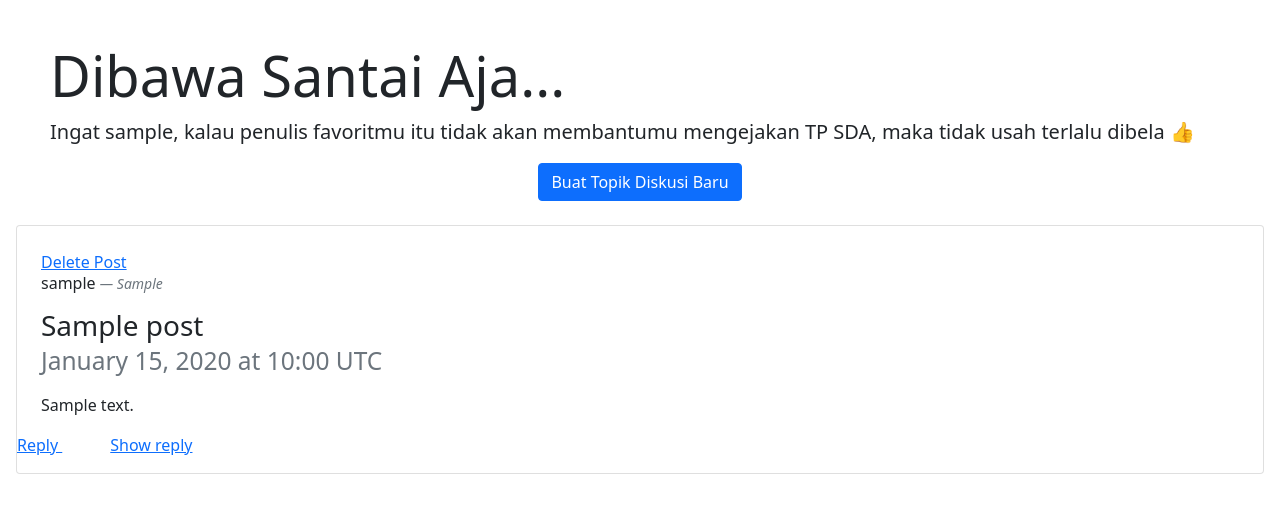
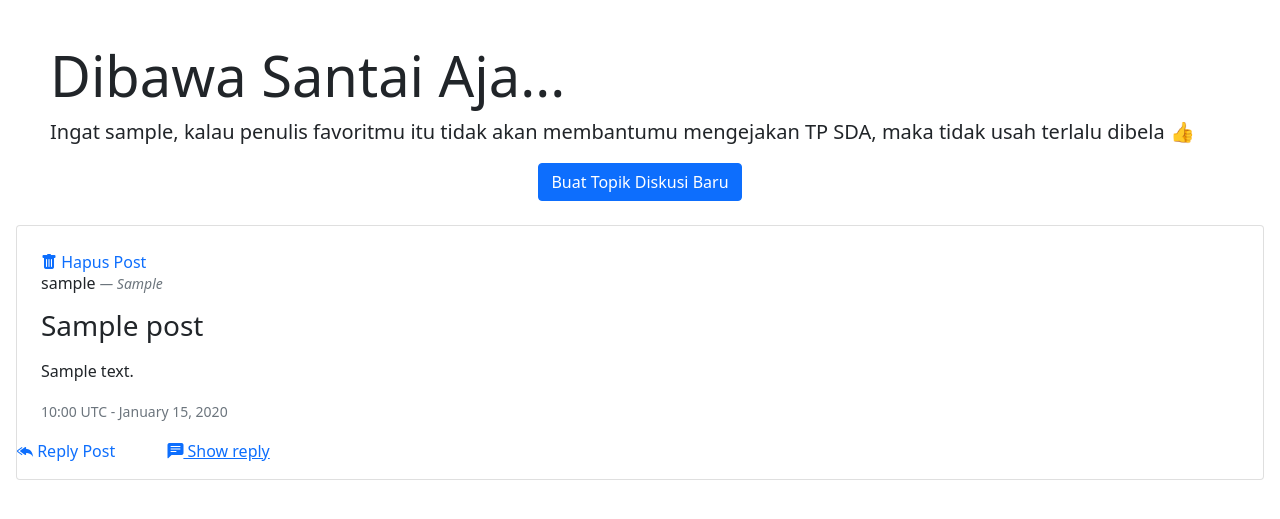
Before and after one commit to pbp-d03/literakarya, a Django app: page /forum/ in a window 1280 px wide. Shown: the part 56-575 px from the top of the page. Run offline with Django 4.2, Linux system fonts and the light colour scheme; a user stored in the database is signed in; data comes from the database, SQL or seed files in the repository; tables that the repository leaves empty hold one stand-in row (values such as "Sample post"); data that the repository does not hold is empty; parts of the project's set-up code (start-up, migrations or seed data) failed here and were passed over; some libraries are stand-ins or nearby versions.

Commit message:
Fungsionalitas forum ok

```diff
--- a/forum/templates/forum.html
+++ b/forum/templates/forum.html
@@ -2,6 +2,9 @@
 {% load static %}
 {% block content %}
 
+<head>
+  <title>Forum</title>
+  <link rel="stylesheet" href="https://cdn.jsdelivr.net/npm/bootstrap-icons@1.3.0/font/bootstrap-icons.css">
   <style>
       h1 {
           padding-left: 50px;
@@ -38,6 +41,7 @@
         background-position: right center;
       }
   </style>
+</head>
 
 <div class="jumbotron">
     <h1 class="display-4">Dibawa Santai Aja...</h1>
@@ -130,15 +134,15 @@
     // put post
     let user_username = JSON.parse(document.getElementById('user_username').textContent);
     let deleteOption = (user_username === post.fields.user)
-                      ?`  <a id="delete-post-${post.pk}" href="delete-post/${post.pk}">
-                            Delete Post
+                      ?`  <a id="delete-post-${post.pk}" href="delete-post/${post.pk}" style="text-decoration: none; text-align: right;">
+                            <i class="bi bi-trash-fill"></i> Hapus Post
                           </a>
 `
                       : '';
     let replyOption = (!user_username)
                       ? ''
-                      : `<a data-bs-toggle="collapse" href="#reply-${post.pk}" role="button" aria-expanded="false" aria-controls="collapseExample">
-                          Reply
+                      : `<a data-bs-toggle="collapse" href="#reply-${post.pk}" role="button" aria-expanded="false" aria-controls="collapseExample" style="text-decoration: none;">
+                        <i class="bi bi-reply-all-fill"></i> Reply Post
                         </a>`;
 
     $("#posts").prepend(
@@ -150,23 +154,23 @@
               <h6>${post.fields.user} <small class="text-muted"><i>  —  ${post.fields.topic}</i></small></h6>
             </div>
             <h3 class="card-title pt-2">
-              ${post.fields.subject}<br>
-              <small class="date-info text-muted">${post.fields.date}</small>
+              ${post.fields.subject}
             </h3>
             <p class="card-text pt-2">${post.fields.message}</p>
+            <small class="date-info text-muted">${post.fields.date}</small>
           </div>
 
           <div class="icon-group mb-2">
             ${replyOption}
 
             <a data-bs-toggle="collapse" href="#reply-post-${post.pk}" role="button" aria-expanded="false" class="collapsed mx-5">
-              Show reply
+              <i class="bi bi-chat-left-text-fill"></i> Show reply
             </a>
           </div>
 
           <div class="collapse mt-2 mx-4" id="reply-${post.pk}">
+            <form method="POST" id="add-reply-${post.pk}">
               {% csrf_token %}
-            <form method="POST" id="add-reply-${post.pk}">
               <textarea type="text" name="reply-body-${post.pk}" id="reply-body-${post.pk}" class="form-control" required></textarea>
               <button class="btn btn-dark" type="submit" style="margin-top: 10px"> add reply </button>
             </form>
@@ -202,7 +206,7 @@
     let deleteOption = (user_username === reply.fields.user)
                       ?`
                             <a class="dropdown-item" id="delete-reply-${reply.pk}" href="delete-reply/${reply.pk}")">
-                              Delete reply
+                              <i class="bi bi-trash-fill"></i> Hapus Reply
                             </a>`
                       : '';
     $(`#reply-post-${reply.fields.post}`).append(
--- a/forum/views.py
+++ b/forum/views.py
@@ -16,7 +16,7 @@ def show_forum(request):
         selected_genre = request.POST.get('selected_genre', None)
         print(selected_genre)
         if selected_genre == "Literasi umum":
-            topic_options = [{'value': "Pilih Judul Buku", 'text': "Pilih Judul Buku"}]
+            topic_options = [{'value': "Literasi umum", 'text': "Literasi umum"}]
             return JsonResponse({'topic_options': topic_options})
         if selected_genre:
             filtered_books = books.filter(genre_1=selected_genre)
@@ -48,7 +48,7 @@ def get_posts_json(request):
                 "subject" : post.subject,
                 "topic" : post.topic,
                 "message" : post.message,
-                "date" : post.date.strftime("%B %d, %Y at %H:%M %Z")
+                "date" : post.date.strftime("%H:%M %Z - %B %d, %Y")
             }
         })
     return JsonResponse(data,safe=False)
@@ -64,7 +64,7 @@ def get_replies_json(request, id):
                 "user" : reply.user.username,
                 "post" : reply.post.id,
                 "body" : reply.body,
-                "date" : reply.date.strftime("%B %d, %Y at %H:%M %Z")
+                "date" : reply.date.strftime("%H:%M %Z - %B %d, %Y")
             }
         })
     return JsonResponse(data,safe=False)
@@ -97,7 +97,7 @@ def add_post(request):
                 "subject" : new_post.subject,
                 "topic" : new_post.topic,
                 "message" : new_post.message,
-                "date" : new_post.date.strftime("%B %d, %Y at %H:%M %Z")
+                "date" : new_post.date.strftime("%H:%M %Z - %B %d, %Y")
             }
         })
 
@@ -124,7 +124,7 @@ def add_reply(request, id):
                 "user" : new_reply.user.username,
                 "post" : new_reply.post.id,
                 "body" : new_reply.body,
-                "date" : new_reply.date.strftime("%B %d, %Y at %H:%M %Z")
+                "date" : new_reply.date.strftime("%H:%M %Z - %B %d, %Y")
             }
         })
 
```
Also changed, not shown: book_page/migrations/0003_komen.py. Lines whose indentation alone changed are shown as unchanged.
